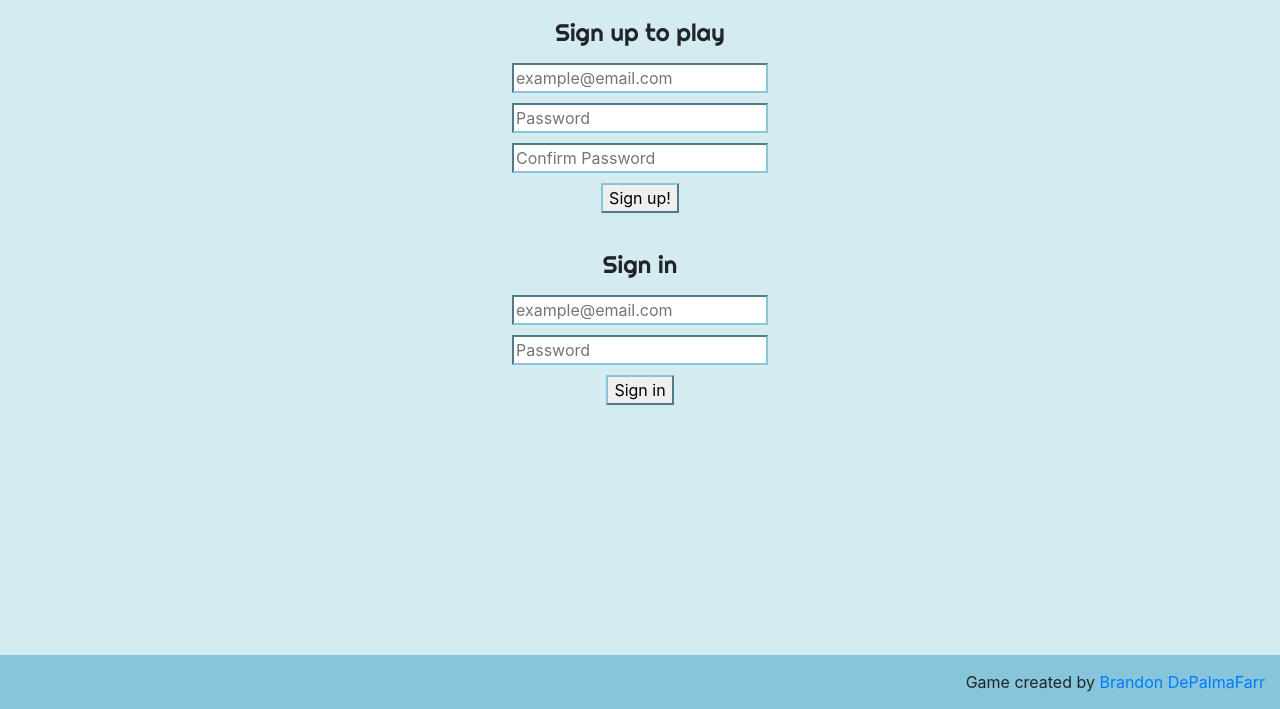
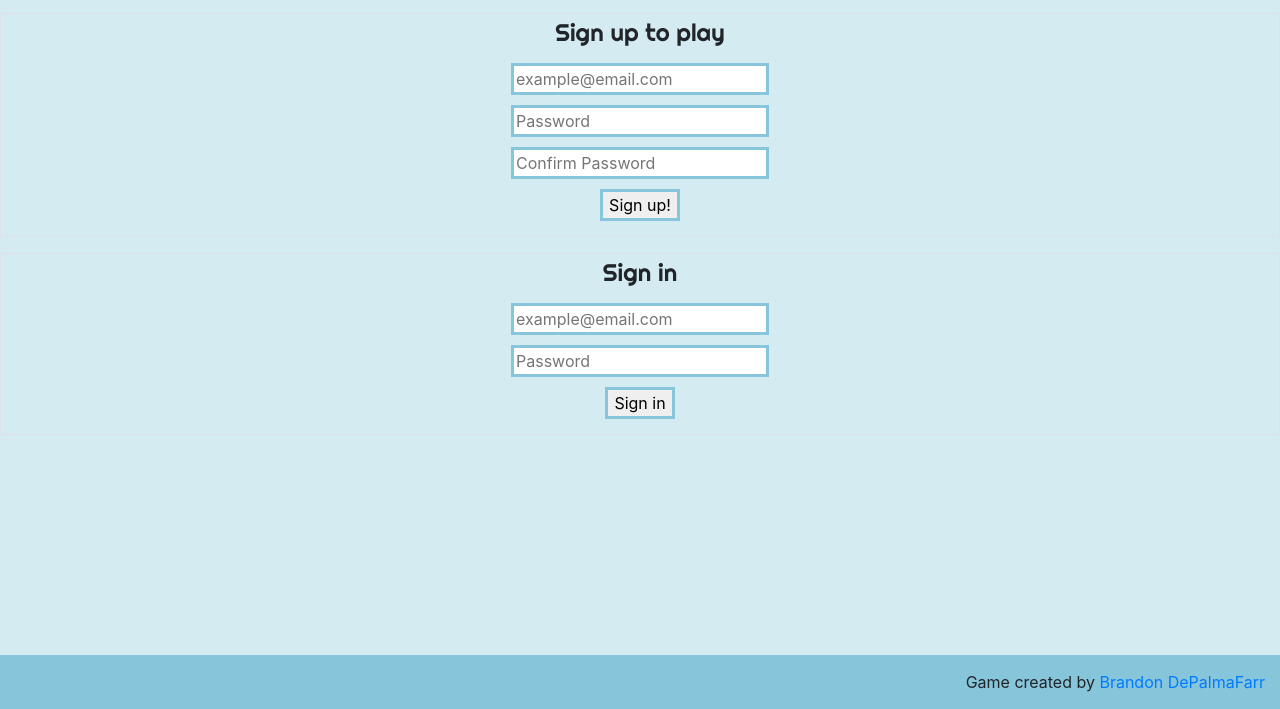
Before and after one commit to depalmafarr/gameProject-DePalmaFarr, a website built with webpack: page index.html in a window 1280 px wide. Shown: the part 91-800 px from the top of the page. Built offline with nearby package versions, Linux system fonts and the light colour scheme.

Commit message:
Created button borders

```diff
--- a/assets/styles/index.scss
+++ b/assets/styles/index.scss
@@ -20,6 +20,7 @@ fieldset {
 }
 
 input {
+  border: solid #86c5da 3px;
   display: block;
   margin-bottom: 10px;
   margin-left: auto;
@@ -29,10 +30,6 @@ input {
 p {
   text-align: center;
 
-}
-
-input {
-  border-color: #86c5da;
 }
 
 footer {
@@ -53,21 +50,25 @@ footer {
 //   justify-content: center;
 // }
 
+input[type=submit] {
+  border: solid #86c5da 3px;
+}
+
 .container {
+  margin-bottom: 50px;
   max-width: 400px;
   padding-bottom: 50px;
-  margin-bottom: 500px;
 }
 
 .box {
   align-items: center;
   border: 5px solid blue;
   display: flex;
+  font-family: 'Permanent Marker', cursive;
   font-size: 100px;
   height: 130px;
   justify-content: center;
   margin: auto;
-  font-family: 'Permanent Marker', cursive;
 }
 
 .hidden {
```
